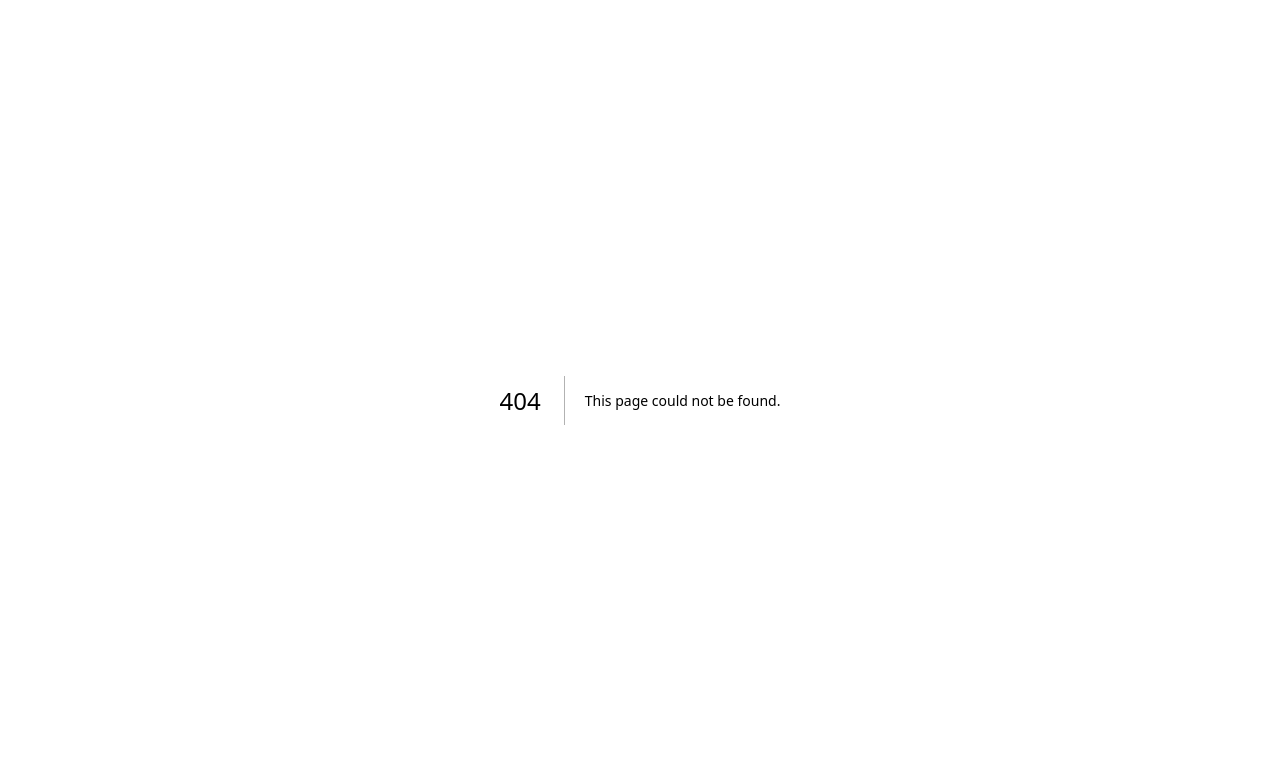
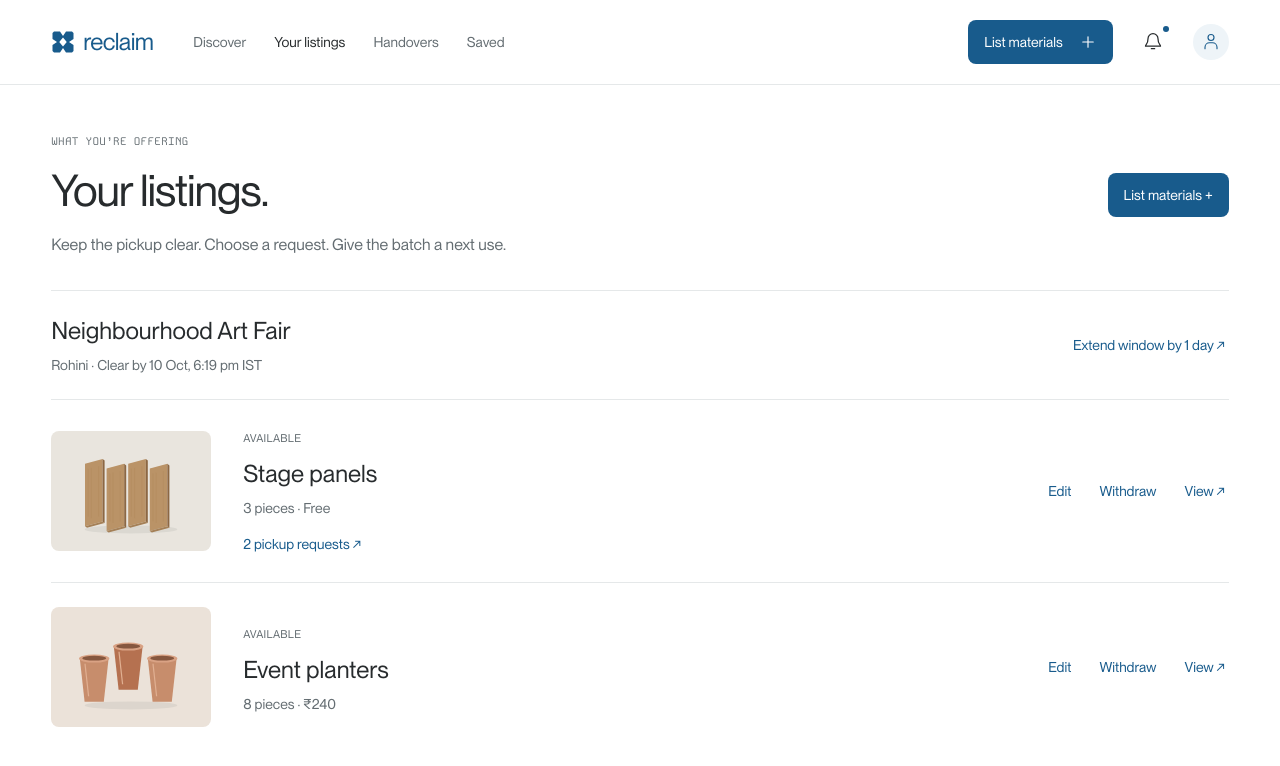
Before and after one commit to Tanveer-rajpurohit/Reclaim, a Next.js app in the folder apps/web/: page /dashboard/listings in a window 1280 px wide. Before the commit this address had no page. Shown: the top 766 px of the page. Built offline with nearby package versions, Linux system fonts and the light colour scheme.

Commit message:
refactor(listings): separate listing management and item editing

```diff
--- /dev/null
+++ b/apps/web/app/dashboard/listings/page.tsx
@@ -0,0 +1,4 @@
+import Listings from "@/components/listings/Listings";
+export default function ListingsPage() {
+  return <Listings />;
+}
--- /dev/null
+++ b/apps/web/components/listings/EditItem.tsx
@@ -0,0 +1,50 @@
+"use client";
+import { Button, Input } from "@/components/ui/Controls";
+import { useState, type FormEvent } from "react";
+import { useBoard } from "@/components/marketplace/Store";
+import type { EditItemProps } from "@/types/listings/type";
+export default function EditItem({ item, close }: EditItemProps) {
+  const { run } = useBoard();
+  const [name, setName] = useState(item.name);
+  const [price, setPrice] = useState(item.price);
+  function submit(e: FormEvent<HTMLFormElement>) {
+    e.preventDefault();
+    if (run({ type: "edit", itemId: item.id, name, price })) close();
+  }
+  return (
+    <form
+      className="board-form grid gap-6 listing-edit mt-6 max-w-lg"
+      onSubmit={submit}
+    >
+      <label className="grid gap-2 text-sm leading-relaxed text-ink">
+        Item name
+        <Input
+          value={name}
+          onChange={(e) => setName(e.target.value)}
+          required
+          minLength={3}
+          maxLength={80}
+        />
+      </label>
+      <label className="grid gap-2 text-sm leading-relaxed text-ink">
+        Price (₹)
+        <Input
+          type="number"
+          value={price}
+          onChange={(e) => setPrice(Number(e.target.value))}
+          required
+          min={0}
+          max={1_000_000}
+        />
+      </label>
+      <div className="flex flex-wrap items-center gap-4">
+        <Button variant="primary" type="submit">
+          Save changes
+        </Button>
+        <Button variant="secondary" type="button" onClick={close}>
+          Cancel
+        </Button>
+      </div>
+    </form>
+  );
+}
--- /dev/null
+++ b/apps/web/components/listings/Listings.tsx
@@ -0,0 +1,164 @@
+"use client";
+import { Button } from "@/components/ui/Controls";
+import Link from "next/link";
+import EditItem from "./EditItem";
+import { useState } from "react";
+import { useBoard } from "@/components/marketplace/Store";
+import MaterialArt from "@/components/materials/MaterialArt";
+import { Empty } from "@/components/materials/Cards";
+import {
+  demoId,
+  effectiveDeal,
+  formatTime,
+  itemStatus,
+  priceLabel,
+} from "@/lib/reclaim";
+export default function Listings() {
+  const { state, now, run } = useBoard();
+  const [edit, setEdit] = useState("");
+  return (
+    <>
+      <div className="page-title pb-8 pt-12 [&_h1]:text-4xl [&_h1]:font-normal [&_h1]:tracking-tight lg:[&_h1]:text-[44px] [&>p:last-child]:mt-4 [&>p:last-child]:max-w-2xl [&>p:last-child]:leading-relaxed [&>p:last-child]:text-muted page-title-row flex flex-wrap items-start justify-between gap-6 lg:items-center [&>div>p:last-child]:mt-4 [&>div>p:last-child]:max-w-2xl [&>div>p:last-child]:leading-relaxed [&>div>p:last-child]:text-muted">
+        <div>
+          <p className="board-eyebrow mb-4 font-mono text-[11px] tracking-wide text-muted">
+            WHAT YOU’RE OFFERING
+          </p>
+          <h1>Your listings.</h1>
+          <p>
+            Keep the pickup clear. Choose a request. Give the batch a next use.
+          </p>
+        </div>
+        <Link
+          className="board-button inline-flex min-h-11 items-center justify-center gap-6 rounded-lg bg-blue px-4 py-3 text-sm font-normal text-[var(--surface)] hover:bg-[var(--blue-hover)] disabled:bg-[var(--blue-faint)] disabled:text-muted"
+          href="/dashboard/listings/new"
+        >
+          List materials +
+        </Link>
+      </div>
+      {state.events
+        .filter((e) => e.ownerId === demoId)
+        .map((event) => (
+          <section
+            className="listing-event mb-12 border-t border-line"
+            key={event.id}
+          >
+            <div className="event-heading flex flex-col items-start justify-between gap-3 py-6 lg:flex-row lg:items-center lg:gap-6 [&_h2]:text-2xl [&_h2]:font-normal [&_p]:mt-2 [&_p]:text-sm [&_p]:text-muted">
+              <div>
+                <h2>{event.name}</h2>
+                <p>
+                  {event.area} · Clear by {formatTime(event.clearBy)} IST
+                </p>
+              </div>
+              <Button
+                className="text-button inline-flex min-h-10 items-center gap-2 rounded px-1 py-2 text-sm text-blue hover:underline hover:underline-offset-4"
+                onClick={() =>
+                  run({
+                    type: "extend",
+                    eventId: event.id,
+                    clearBy: Math.max(now, event.clearBy) + 86_400_000,
+                  })
+                }
+              >
+                Extend window by 1 day ↗
+              </Button>
+            </div>
+            {state.items
+              .filter((i) => i.eventId === event.id)
+              .map((item) => {
+                const pending = state.deals.filter(
+                  (d) =>
+                    d.itemId === item.id &&
+                    effectiveDeal(d, event, now) === "Pending",
+                );
+                const status = itemStatus(item, event, now);
+                return (
+                  <div
+                    className="listing-row grid grid-cols-[96px_minmax(0,1fr)] items-start gap-5 border-t border-line py-6 lg:grid-cols-[160px_minmax(0,1fr)_auto] lg:items-center lg:gap-8"
+                    key={item.id}
+                  >
+                    <Link
+                      className="listing-thumb block overflow-hidden rounded-lg"
+                      href={`/dashboard/items/${item.id}`}
+                    >
+                      <MaterialArt
+                        art={item.art}
+                        name={item.name}
+                        image={item.image}
+                      />
+                    </Link>
+                    <div className="listing-info min-w-0 [&_h3]:my-2 [&_h3]:text-xl [&_h3]:font-normal lg:[&_h3]:text-2xl [&>p]:text-sm [&>p]:text-muted">
+                      <span
+                        className={`state-label text-[11px] uppercase tracking-wide text-muted state-${status.toLowerCase()}`}
+                      >
+                        {status}
+                      </span>
+                      <h3>
+                        <Link href={`/dashboard/items/${item.id}`}>
+                          {item.name}
+                        </Link>
+                      </h3>
+                      <p>
+                        {item.quantity} {item.unit} · {priceLabel(item.price)}
+                      </p>
+                      {pending.length > 0 && (
+                        <Link
+                          className="request-link mt-3 inline-block py-1 text-sm text-blue"
+                          href="/dashboard/deals?side=selling"
+                        >
+                          {pending.length} pickup{" "}
+                          {pending.length === 1 ? "request" : "requests"} ↗
+                        </Link>
+                      )}
+                      {edit === item.id && (
+                        <EditItem item={item} close={() => setEdit("")} />
+                      )}
+                    </div>
+                    <div className="row-actions col-start-2 flex flex-wrap items-center gap-4 lg:col-start-auto lg:gap-5">
+                      {status === "Available" && (
+                        <Button
+                          className="text-button inline-flex min-h-10 items-center gap-2 rounded px-1 py-2 text-sm text-blue hover:underline hover:underline-offset-4"
+                          onClick={() =>
+                            setEdit(edit === item.id ? "" : item.id)
+                          }
+                        >
+                          Edit
+                        </Button>
+                      )}
+                      {!["Done", "Withdrawn"].includes(status) && (
+                        <Button
+                          className="text-button inline-flex min-h-10 items-center gap-2 rounded px-1 py-2 text-sm text-blue hover:underline hover:underline-offset-4"
+                          onClick={() => {
+                            if (
+                              window.confirm(
+                                "Withdraw this listing and close its open requests?",
+                              )
+                            )
+                              run({ type: "withdraw", itemId: item.id });
+                          }}
+                        >
+                          Withdraw
+                        </Button>
+                      )}
+                      <Link
+                        href={`/dashboard/items/${item.id}`}
+                        className="text-button inline-flex min-h-10 items-center gap-2 rounded px-1 py-2 text-sm text-blue hover:underline hover:underline-offset-4"
+                      >
+                        View ↗
+                      </Link>
+                    </div>
+                  </div>
+                );
+              })}
+          </section>
+        ))}
+      {!state.events.some((e) => e.ownerId === demoId) && (
+        <Empty
+          title="Your first batch belongs here."
+          text="List a few materials from an event and arrange their next handover."
+          href="/dashboard/listings/new"
+          label="List materials"
+        />
+      )}
+    </>
+  );
+}
```
